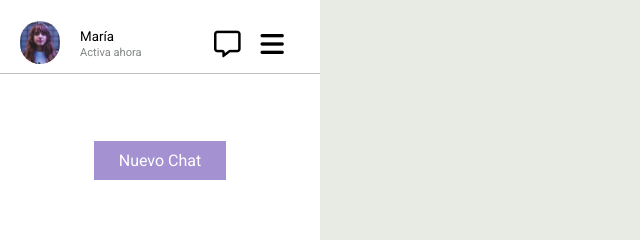
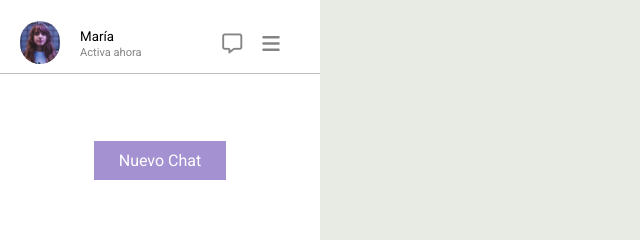
Before and after one commit to mallenarenas/Sistema-de-mensajes-, a plain HTML site: page docs/index.html in a window 1280 px wide. Shown: the top 240 px of the page, 0-640 px from the left. Drawn offline with Linux system fonts and the light colour scheme.

Commit message:
icon color and size change

```diff
--- a/docs/assets/css/style.css
+++ b/docs/assets/css/style.css
@@ -64,6 +64,10 @@ main p{
     align-self: center;
     margin-right: 20px;
 }
+.icon{
+    font-size: 20px;
+    color:#828485
+}
 .figure-2{
     align-self: center;
 }
--- a/docs/index.html
+++ b/docs/index.html
@@ -8,7 +8,7 @@
     <link rel="stylesheet" href="assets/css/style.css">
     <link href="https://fonts.googleapis.com/css?family=Roboto:300,300i,400,400i,500,500i,700,700i,900,900i"
         rel="stylesheet">
-    <script src="https://kit.fontawesome.com/b95c470fb6.js" crossorigin="anonymous"></script>
+        <script src="https://kit.fontawesome.com/cca1c590b0.js" crossorigin="anonymous"></script>
     <title>Document</title>
 </head>
 
@@ -25,8 +25,8 @@
                     </small>
                 </div>
                 <div class="item-speaker item-3">
-                    <div class="figure-1"><small><i class="fa-regular fa-message fa-2x"></i></small></div>
-                    <div class="figure-2"> <small><i class="fa-solid fa-bars fa-2x"></i></small></div>
+                    <div class="figure-1"><i class="icon fa-regular fa-message"></i></div>
+                    <div class="figure-2"> <i class="icon fa-solid fa-bars"></i></div>
                 </div>
             </div>
             <div class="boton">
```
